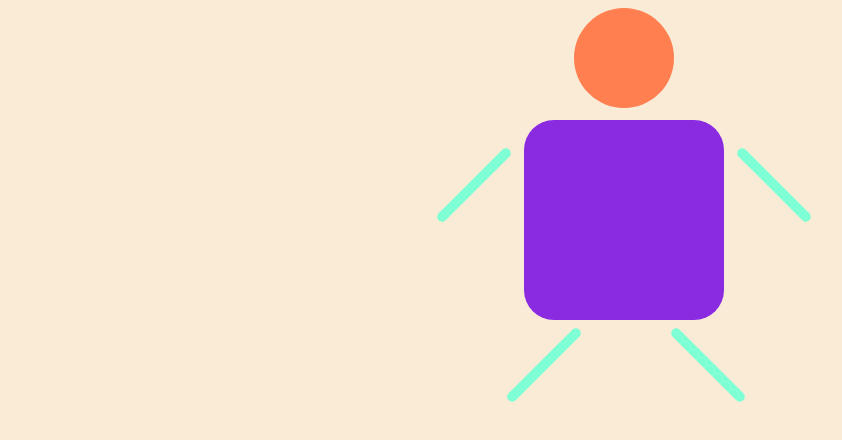
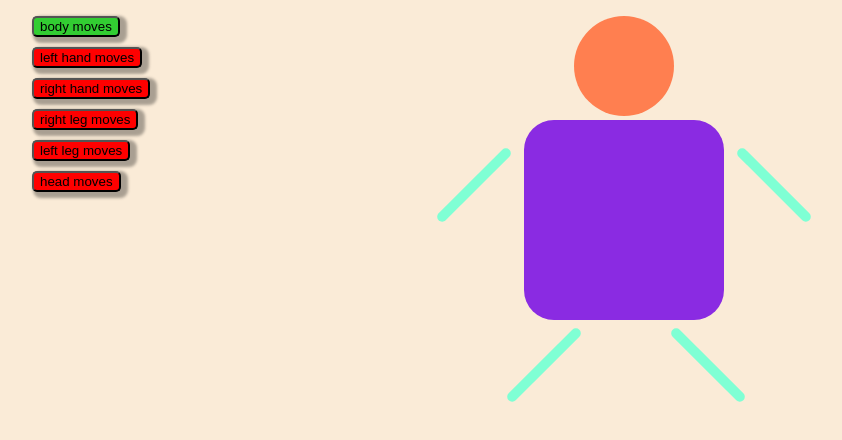
Before and after one commit to AnetaBokova/MyFirstChoveche, a plain HTML site: page index.html in a window 1280 px wide. Shown: the whole page, without its empty margins (16-858 px from the left). Drawn offline with Linux system fonts and the light colour scheme.

Commit message:
dance buttons

```diff
--- /dev/null
+++ b/dance.js
@@ -0,0 +1,20 @@
+/**
+ * Created by JakeDev on 7/3/2017.
+ */
+var coolButtons = document.getElementsByClassName("cool-button");
+var coolButtonsCount = coolButtons.length;
+
+for(var i = 0; i < coolButtonsCount; i++) {
+
+    coolButtons[i].addEventListener('click', function () {
+        var currentButtonClass = this.getAttribute('class');
+        console.log(currentButtonClass);
+        var currentButtonClassState = currentButtonClass.replace("cool-button ", "");
+        console.log(currentButtonClassState);
+        if (currentButtonClassState == "on") {
+            this.setAttribute("class", "cool-button off");
+        } else {
+            this.setAttribute("class", "cool-button on");
+        }
+    });
+}
--- a/index.html
+++ b/index.html
@@ -3,6 +3,7 @@
 <head>
     <title>Moeto purvo choveche</title>
     <link rel="stylesheet" type="text/css" href="style.css">
+
 </head>
 <body>
 <div class="head"></div>
@@ -11,5 +12,15 @@
 <div class="left-hand"></div>
 <div class="right-leg"></div>
 <div class="left-leg"></div>
+
+<ul class="cool-button-list">
+    <li><button class="cool-button on">body moves</button></li>
+    <li><button class="cool-button off">left hand moves</button></li>
+    <li><button class="cool-button off">right hand moves</button></li>
+    <li><button class="cool-button off">right leg moves</button></li>
+    <li><button class="cool-button off">left leg moves</button></li>
+    <li><button class="cool-button off">head moves</button></li>
+</ul>
+<script src="dance.js"></script>
 </body>
 </html>
--- a/style.css
+++ b/style.css
@@ -1,7 +1,12 @@
+/* main style */
+
 body {
     background-color: antiquewhite;
 }
 
+/* end main style */
+
+/* choveche style */
 .head {
     width: 100px;
     height: 100px;
@@ -68,3 +73,28 @@ body {
     transform: rotate(45deg);
     border-radius: 10px;
 }
+
+/* end of choveche */
+
+/* listing */
+
+.cool-button-list {
+    list-style-type: none;
+}
+
+.cool-button-list .cool-button {
+    margin-bottom: 10px;
+    background-color: aliceblue;
+    border-radius: 5px;
+    -webkit-box-shadow: 4px 3px 3px 3px rgba(0,0,0,0.32);
+    -moz-box-shadow: 4px 3px 3px 3px rgba(0,0,0,0.32);
+    box-shadow: 4px 3px 3px 3px rgba(0,0,0,0.32);
+}
+
+.cool-button-list .cool-button.on {
+    background-color: limegreen;
+}
+
+.cool-button-list .cool-button.off {
+    background-color: red;
+}
```
